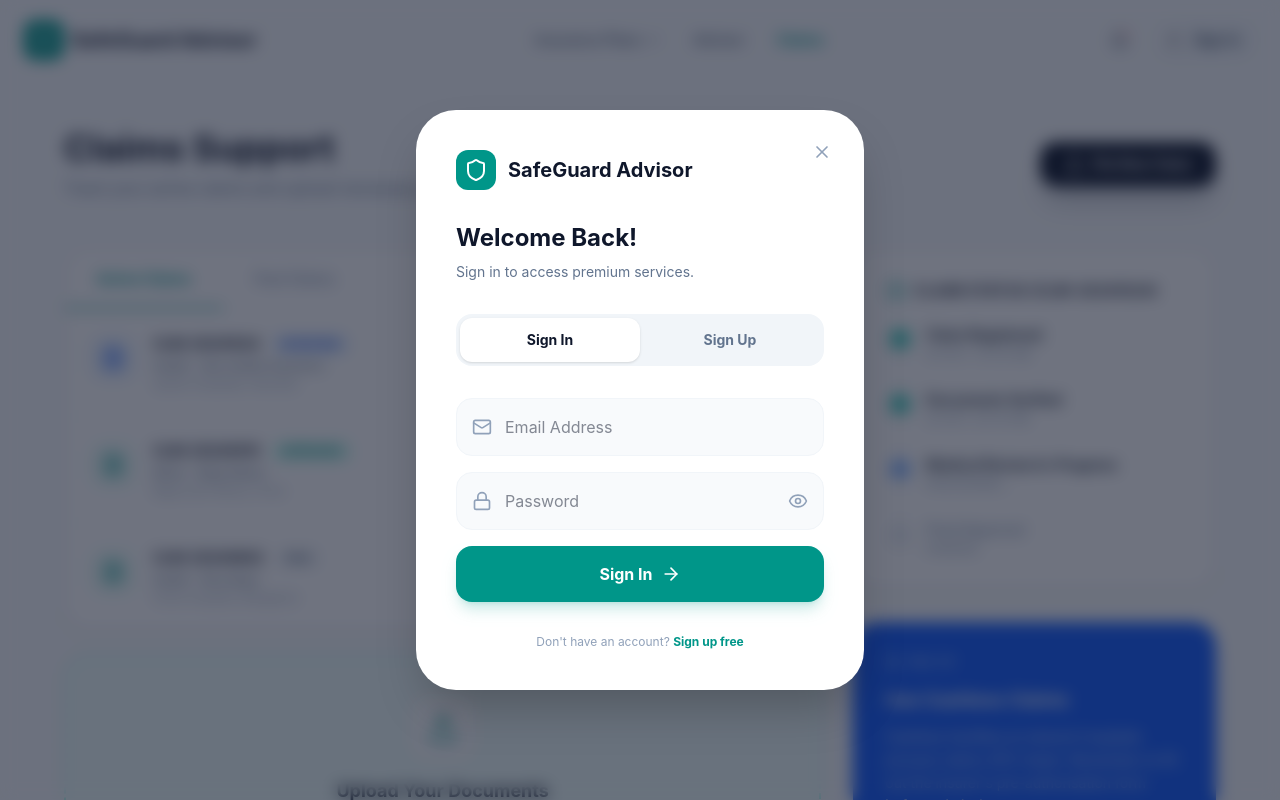
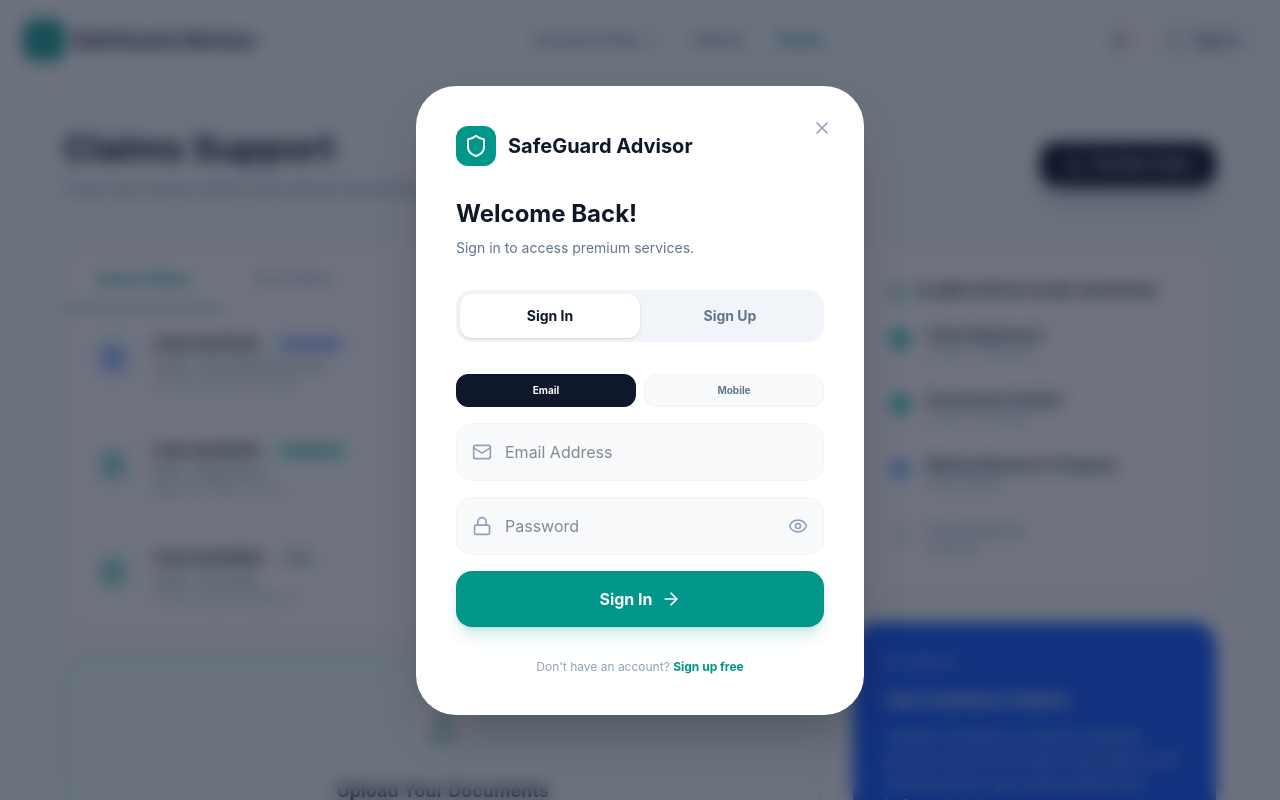
Before and after one commit to Gulhane-Shivani/SafeGuard_Advisor, a React (Vite) app: page /claims in a window 1280 px wide. Both pictures are taken after a click on the button "File New Claim". Shown: the top 800 px of the page. Built offline with nearby package versions, Linux system fonts and the light colour scheme.

Commit message:
authentication modal and dedicated auth page for user login and registration

```diff
--- a/src/api/baseurl.js
+++ /dev/null
@@ -1,46 +0,0 @@
-const BASE_URL = "https://safeguard-advisor-backend.onrender.com/";
-
-// Lightweight fetch-based API client (no axios dependency)
-const API = {
-  async post(endpoint, data) {
-    const token = localStorage.getItem("token");
-    const headers = { "Content-Type": "application/json" };
-    if (token) headers["Authorization"] = `Bearer ${token}`;
-
-    const res = await fetch(`${BASE_URL}${endpoint}`, {
-      method: "POST",
-      headers,
-      body: JSON.stringify(data),
-    });
-
-    const json = await res.json();
-
-    if (!res.ok) {
-      // Mimic axios error shape so Auth.tsx error handling works
-      const error = new Error(json.detail || "Request failed");
-      error.response = { data: json, status: res.status };
-      throw error;
-    }
-
-    return { data: json, status: res.status };
-  },
-
-  async get(endpoint) {
-    const token = localStorage.getItem("token");
-    const headers = {};
-    if (token) headers["Authorization"] = `Bearer ${token}`;
-
-    const res = await fetch(`${BASE_URL}${endpoint}`, { headers });
-    const json = await res.json();
-
-    if (!res.ok) {
-      const error = new Error(json.detail || "Request failed");
-      error.response = { data: json, status: res.status };
-      throw error;
-    }
-
-    return { data: json, status: res.status };
-  },
-};
-
-export default API;
--- /dev/null
+++ b/src/api/baseurl.ts
@@ -0,0 +1,58 @@
+const BASE_URL = "https://safeguard-advisor-backend.onrender.com/";
+
+interface ApiResponse<T = any> {
+  data: T;
+  status: number;
+}
+
+interface ApiError extends Error {
+  response?: {
+    data: any;
+    status: number;
+  };
+}
+
+// Lightweight fetch-based API client (no axios dependency)
+const API = {
+  async post<T = any>(endpoint: string, data: any): Promise<ApiResponse<T>> {
+    const token = localStorage.getItem("token");
+    const headers: Record<string, string> = { "Content-Type": "application/json" };
+    if (token) headers["Authorization"] = `Bearer ${token}`;
+
+    const res = await fetch(`${BASE_URL}${endpoint.startsWith('/') ? endpoint.slice(1) : endpoint}`, {
+      method: "POST",
+      headers,
+      body: JSON.stringify(data),
+    });
+
+    const json = await res.json();
+
+    if (!res.ok) {
+      // Mimic axios error shape so error handling works
+      const error = new Error(json.detail || "Request failed") as ApiError;
+      error.response = { data: json, status: res.status };
+      throw error;
+    }
+
+    return { data: json, status: res.status };
+  },
+
+  async get<T = any>(endpoint: string): Promise<ApiResponse<T>> {
+    const token = localStorage.getItem("token");
+    const headers: Record<string, string> = {};
+    if (token) headers["Authorization"] = `Bearer ${token}`;
+
+    const res = await fetch(`${BASE_URL}${endpoint.startsWith('/') ? endpoint.slice(1) : endpoint}`, { headers });
+    const json = await res.json();
+
+    if (!res.ok) {
+      const error = new Error(json.detail || "Request failed") as ApiError;
+      error.response = { data: json, status: res.status };
+      throw error;
+    }
+
+    return { data: json, status: res.status };
+  },
+};
+
+export default API;
--- a/src/components/layout/AuthModal.tsx
+++ b/src/components/layout/AuthModal.tsx
@@ -135,6 +135,45 @@ export const AuthModal: React.FC<AuthModalProps> = ({ isOpen, onClose, onSuccess
               </div>
             )}
 
+            {/* Login Method Toggle */}
+            <div className="flex gap-2 mb-4">
+              <button
+                onClick={() => setUsePhone(false)}
+                className={cn(
+                  "flex-1 py-2 rounded-xl text-[10px] font-bold border transition-all",
+                  !usePhone ? "bg-slate-900 text-white border-slate-900" : "bg-slate-50 text-slate-500 border-slate-100 hover:bg-slate-100"
+                )}
+              >
+                Email
+              </button>
+              <button
+                onClick={() => setUsePhone(true)}
+                className={cn(
+                  "flex-1 py-2 rounded-xl text-[10px] font-bold border transition-all",
+                  usePhone ? "bg-slate-900 text-white border-slate-900" : "bg-slate-50 text-slate-500 border-slate-100 hover:bg-slate-100"
+                )}
+              >
+                Mobile
+              </button>
+            </div>
+
+            {usePhone ? (
+              <div className="relative">
+                <div className="absolute left-4 top-1/2 -translate-y-1/2 flex items-center gap-1">
+                  <Phone className="w-5 h-5 text-slate-400" />
+                  <span className="text-xs font-bold text-slate-400 ml-1">+91</span>
+                </div>
+                <input
+                  type="tel"
+                  placeholder="Mobile Number"
+                  maxLength={10}
+                  value={mobile}
+                  onChange={(e) => setMobile(e.target.value)}
+                  className="w-full pl-20 pr-4 py-4 bg-slate-50 border border-slate-100 rounded-2xl focus:outline-none focus:ring-2 focus:ring-teal-600/20 focus:border-teal-600/50 transition-all text-slate-900"
+                />
+              </div>
+            ) : (
+              <>
                 <div className="relative">
                   <Mail className="absolute left-4 top-1/2 -translate-y-1/2 w-5 h-5 text-slate-400" />
                   <input
@@ -162,6 +201,8 @@ export const AuthModal: React.FC<AuthModalProps> = ({ isOpen, onClose, onSuccess
                     {showPassword ? <EyeOff className="w-5 h-5" /> : <Eye className="w-5 h-5" />}
                   </button>
                 </div>
+              </>
+            )}
 
             <button
               onClick={handleAuth}
--- a/src/pages/Auth.tsx
+++ b/src/pages/Auth.tsx
@@ -13,6 +13,7 @@ export const Auth: React.FC = () => {
   const [email, setEmail] = useState('');
   const [password, setPassword] = useState('');
   const [mobile, setMobile] = useState('');
+  const [error, setError] = useState('');
   const { setUser } = useAppStore();
   const navigate = useNavigate();
 
```
Lines whose indentation alone changed are shown as unchanged.
